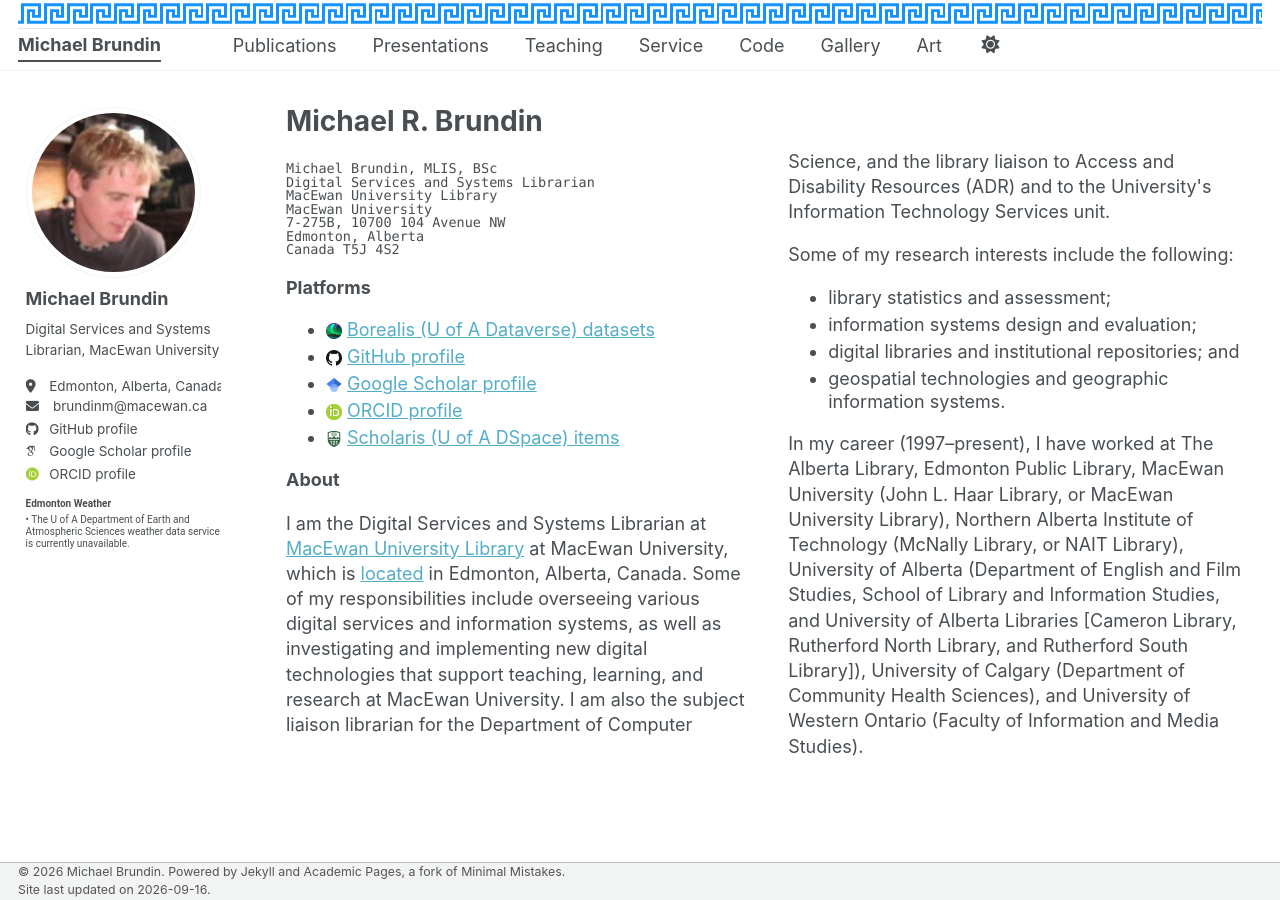
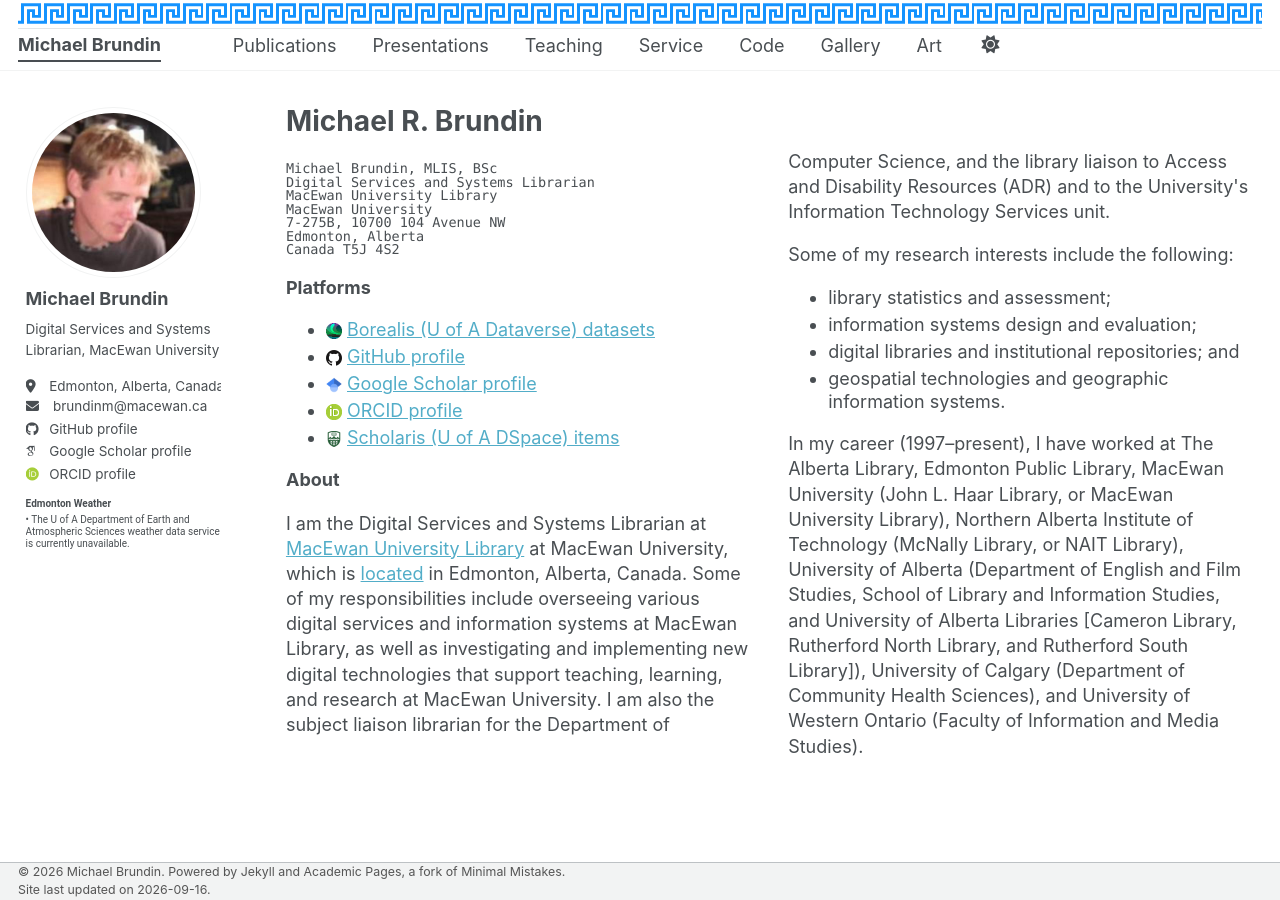
Before and after one commit to brundinm/brundinm.github.io, a Jekyll site: the page built from _pages/about.md, in a window 1280 px wide. Built offline with Jekyll 4.4.1, drawn with Linux system fonts in a browser that asks for light colours; some web fonts are replaced; a script bundle is joined from its source files by our own code; library files that are not in the unit come from our copies.

Commit message:
Update about.md

```diff
--- a/_pages/about.md
+++ b/_pages/about.md
@@ -83,7 +83,7 @@
   <strong>About</strong>
 </p>
 <p>
-  I am the Digital Services and Systems Librarian at <a href="https://library.macewan.ca/" target="_blank" rel="nofollow noopener noreferrer">MacEwan University Library</a> at MacEwan University, which is <a href="https://www.openstreetmap.org/?mlat=53.547266&amp;mlon=-113.505016#map=15/53.547266/-113.505016" target="_blank" rel="nofollow noopener noreferrer">located</a> in Edmonton, Alberta, Canada. Some of my responsibilities include overseeing various digital services and information systems, as well as investigating and implementing new digital technologies that support teaching, learning, and research at MacEwan University. I am also the subject liaison librarian for the Department of Computer Science, and the library liaison to Access and Disability Resources (ADR) and to the University's Information Technology Services unit.
+  I am the Digital Services and Systems Librarian at <a href="https://library.macewan.ca/" target="_blank" rel="nofollow noopener noreferrer">MacEwan University Library</a> at MacEwan University, which is <a href="https://www.openstreetmap.org/?mlat=53.547266&amp;mlon=-113.505016#map=15/53.547266/-113.505016" target="_blank" rel="nofollow noopener noreferrer">located</a> in Edmonton, Alberta, Canada. Some of my responsibilities include overseeing various digital services and information systems at MacEwan Library, as well as investigating and implementing new digital technologies that support teaching, learning, and research at MacEwan University. I am also the subject liaison librarian for the Department of Computer Science, and the library liaison to Access and Disability Resources (ADR) and to the University's Information Technology Services unit.
 </p>
 
 <p>
```
